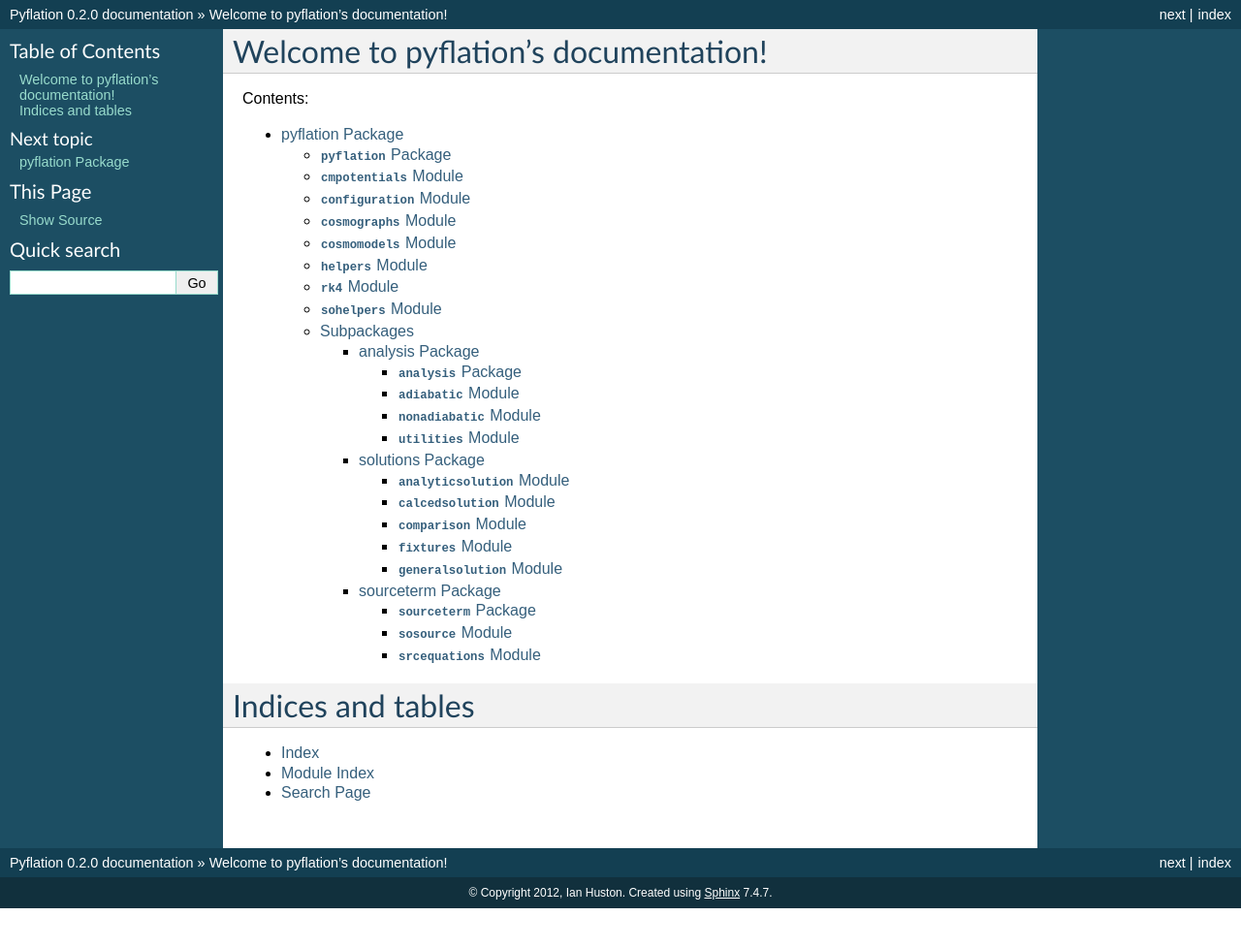
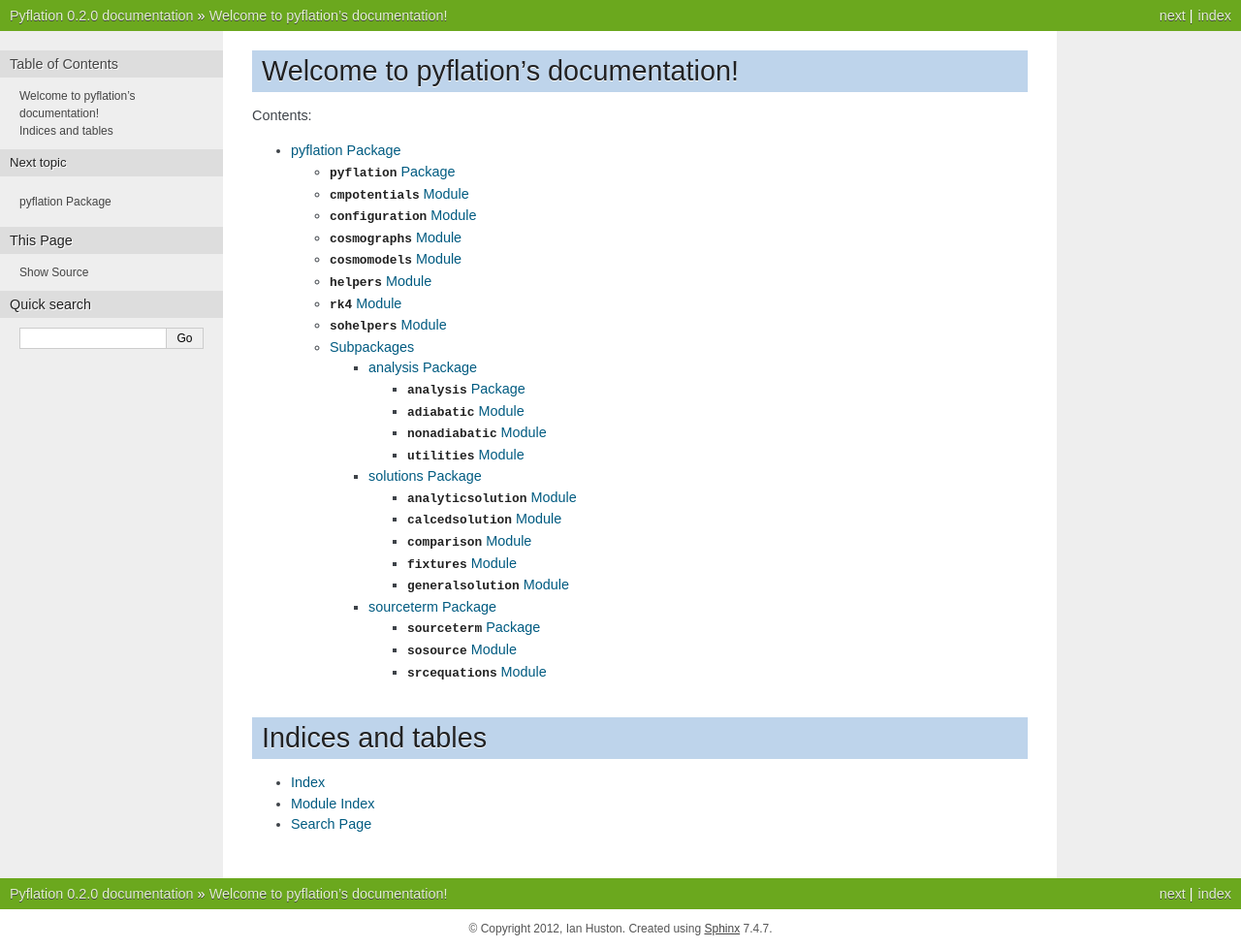
Before and after one commit to ihuston/pyflation, a Sphinx documentation site: the page built from docs/index.rst, in a window 1280 px wide. Shown: the whole page at 97% size. Built offline with Sphinx 7.4.7, drawn with Linux system fonts in a browser that asks for light colours; before the commit the page ends 937 px from its top, so only the background shows below that.

Commit message:
Change theme and include pyflation module directory.

```diff
--- a/docs/conf.py
+++ b/docs/conf.py
@@ -16,7 +16,7 @@
 # If extensions (or modules to document with autodoc) are in another directory,
 # add these directories to sys.path here. If the directory is relative to the
 # documentation root, use os.path.abspath to make it absolute, like shown here.
-#sys.path.insert(0, os.path.abspath('.'))
+sys.path.insert(0, os.path.abspath('..'))
 
 # -- General configuration -----------------------------------------------------
 
@@ -25,7 +25,7 @@
 
 # Add any Sphinx extension module names here, as strings. They can be extensions
 # coming with Sphinx (named 'sphinx.ext.*') or your custom ones.
-extensions = ['sphinx.ext.autodoc', 'sphinx.ext.viewcode']
+extensions = ['sphinx.ext.autodoc', 'sphinx.ext.viewcode','numpydoc']
 
 # Add any paths that contain templates here, relative to this directory.
 templates_path = ['_templates']
@@ -91,7 +91,7 @@
 
 # The theme to use for HTML and HTML Help pages.  See the documentation for
 # a list of builtin themes.
-html_theme = 'default'
+html_theme = 'nature'
 
 # Theme options are theme-specific and customize the look and feel of a theme
 # further.  For a list of options available for each theme, see the
@@ -171,7 +171,7 @@
 
 latex_elements = {
 # The paper size ('letterpaper' or 'a4paper').
-#'papersize': 'letterpaper',
+'papersize': 'a4paper',
 
 # The font size ('10pt', '11pt' or '12pt').
 #'pointsize': '10pt',
@@ -228,7 +228,7 @@
 #  dir menu entry, description, category)
 texinfo_documents = [
   ('index', 'pyflation', u'Pyflation Documentation',
-   u'Ian Huston', 'pyflation', 'Pyflation is a Python package for calculating
+   u'Ian Huston', 'pyflation', 'Pyflation is a Python package for calculating \
    cosmological perturbations during an inflationary expansion of the universe.',
    'Miscellaneous'),
 ]
```
